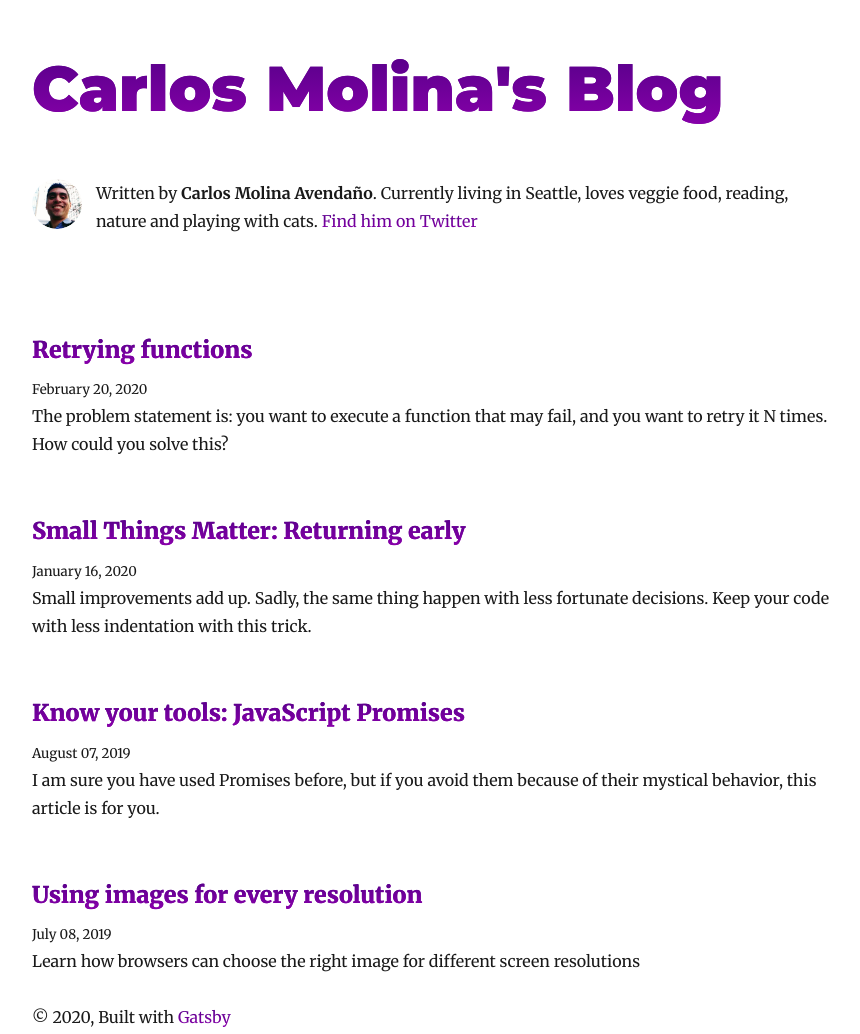
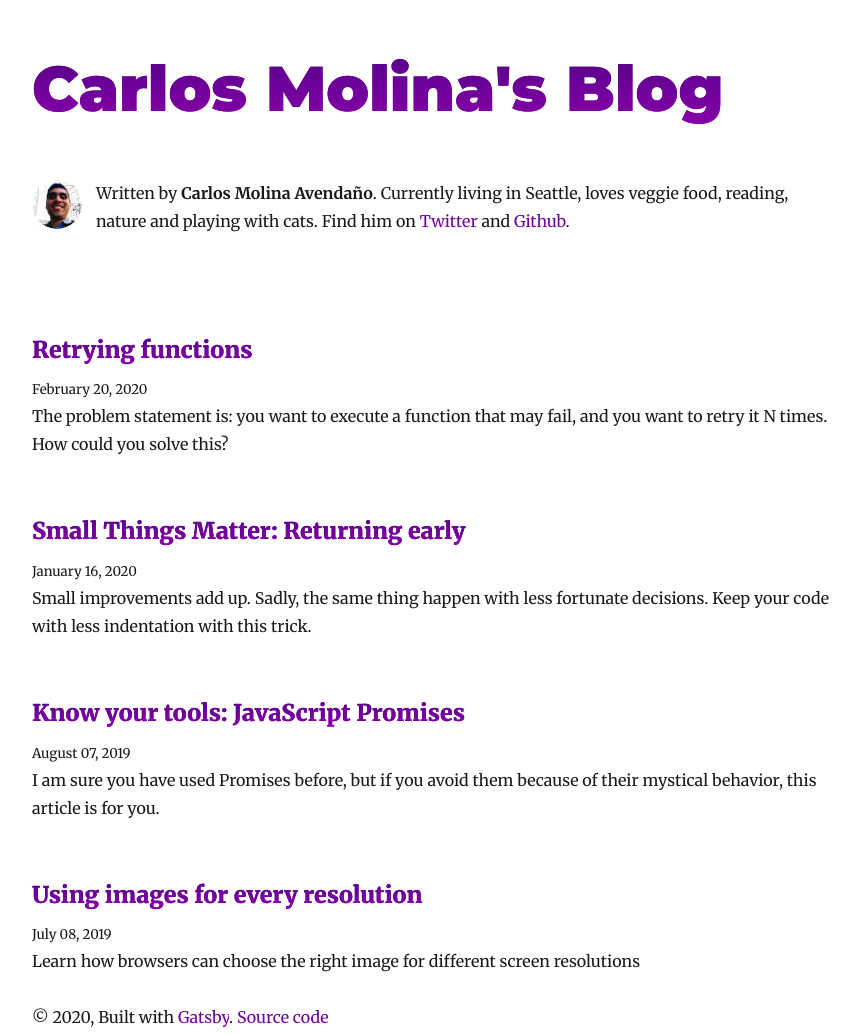
Before and after one commit to cmolina/cmolina.dev_gatsby-starter-blog, a Gatsby site: page / in a window 1280 px wide. Shown: the whole page, without its empty margins (209-1069 px from the left). Built offline with nearby package versions, Linux system fonts and the light colour scheme; Gatsby itself is replaced by a stand-in of ours; some packages are replaced by stand-ins of ours.

Commit message:
Added Github info.

```diff
--- a/gatsby-config.js
+++ b/gatsby-config.js
@@ -6,6 +6,7 @@ module.exports = {
     siteUrl: `https://cmolina.dev/`,
     social: {
       twitter: `camolin3`,
+      github: `camolin3`,
     },
     services: {
       disqus: {
--- a/src/components/bio.js
+++ b/src/components/bio.js
@@ -25,6 +25,7 @@ const Bio = () => {
         siteMetadata {
           author
           social {
+            github,
             twitter
           }
         }
@@ -57,10 +58,14 @@ const Bio = () => {
       <p>
         Written by <strong>{author}</strong>. Currently living in Seattle,
         loves veggie food, reading, nature and playing with cats.
-        {` `}
+        Find him on {` `}
         <a href={`https://twitter.com/${social.twitter}`} target="_blank" rel="noopener noreferrer">
-          Find him on Twitter
+          Twitter
         </a>
+        {` `} and {` `}
+        <a href={`https://github.com/${social.github}`} target="_blank" rel="noopener noreferrer">
+          Github
+        </a>.
       </p>
     </div>
   )
--- a/src/components/layout.js
+++ b/src/components/layout.js
@@ -65,7 +65,9 @@ class Layout extends React.Component {
         <footer>
           © {new Date().getFullYear()}, Built with
           {` `}
-          <a href="https://www.gatsbyjs.org" target="_blank" rel="noopener noreferrer">Gatsby</a>
+          <a href="https://www.gatsbyjs.org" target="_blank" rel="noopener noreferrer">Gatsby</a>.
+          {` `}
+          <a href="https://github.com/camolin3/cmolina.dev" target="_blank" rel="noopener noreferrer">Source code</a>
         </footer>
       </div>
     )
```
